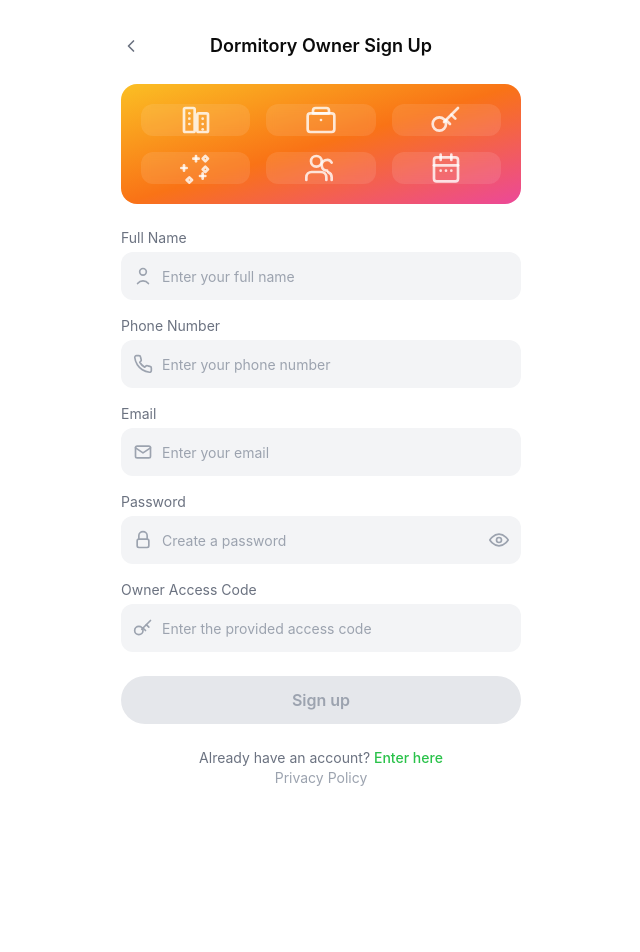
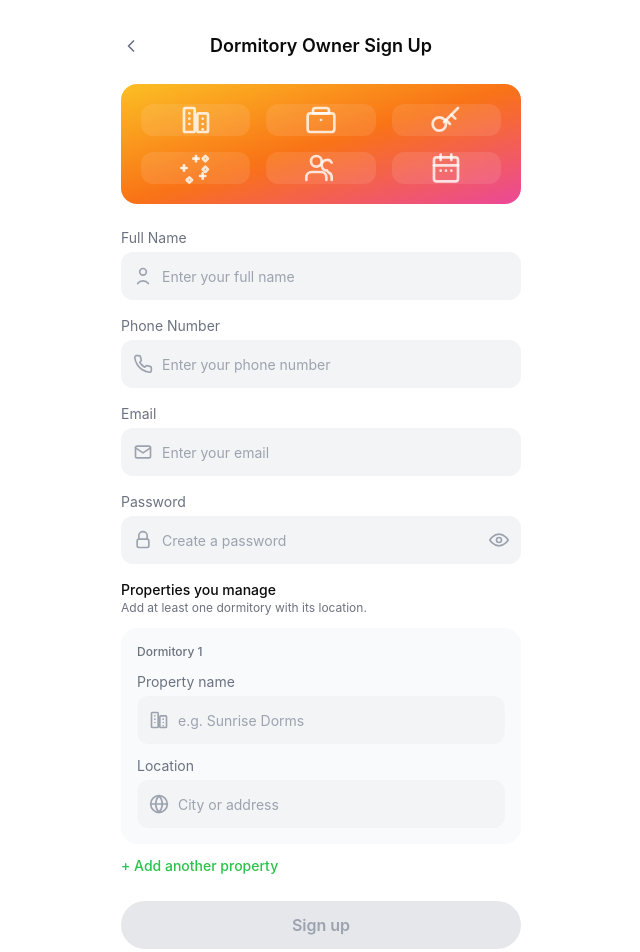
Before and after one commit to uniconnect-team/Uniconnect_frontend, a React (Vite) app: page /signup/owner in a window 1280 px wide. Shown: the top 952 px of the page, without its empty margins (319-959 px from the left). Before the commit the page ends 820 px from the top, so only its background shows below. Built offline with nearby package versions, Linux system fonts and the light colour scheme.

Commit message:
Update owner signup to capture properties

```diff
--- a/src/features/auth/pages/OwnerSignup.tsx
+++ b/src/features/auth/pages/OwnerSignup.tsx
@@ -7,13 +7,20 @@ import type { IconName } from "../../../components/Icon";
 import { ApiError, registerOwner } from "../../../lib/api";
 import { validateEmail, validateLength, validatePassword, validateRequired } from "../../../lib/validators";
 
+type PropertyFormState = {
+  name: string;
+  location: string;
+};
+
 export function OwnerSignup() {
   const navigate = useNavigate();
   const [fullName, setFullName] = useState("");
   const [phone, setPhone] = useState("");
   const [email, setEmail] = useState("");
   const [password, setPassword] = useState("");
-  const [accessCode, setAccessCode] = useState("");
+  const [properties, setProperties] = useState<PropertyFormState[]>([
+    { name: "", location: "" },
+  ]);
   const [showPassword, setShowPassword] = useState(false);
   const [errors, setErrors] = useState<Record<string, string | null>>({});
   const [submitting, setSubmitting] = useState(false);
@@ -25,16 +32,47 @@ export function OwnerSignup() {
     const trimmedFullName = fullName.trim();
     const trimmedPhone = phone.trim();
     const trimmedEmail = email.trim();
-    const trimmedAccessCode = accessCode.trim();
+    const trimmedProperties = properties.map(({ name, location }) => ({
+      name: name.trim(),
+      location: location.trim(),
+    }));
 
     const fullNameValid = trimmedFullName.length >= 1 && trimmedFullName.length <= 80;
     const phoneValid = trimmedPhone.length >= 6 && trimmedPhone.length <= 18;
     const emailValid = !validateEmail(trimmedEmail);
     const passwordValid = !validatePassword(password);
-    const accessCodeValid = trimmedAccessCode.length > 0;
+    const hasProperty = trimmedProperties.length > 0;
+    const propertiesValid =
+      hasProperty &&
+      trimmedProperties.every((property) => property.name.length > 0 && property.location.length > 0);
 
-    return fullNameValid && phoneValid && emailValid && passwordValid && accessCodeValid;
-  }, [fullName, phone, email, password, accessCode]);
+    return fullNameValid && phoneValid && emailValid && passwordValid && propertiesValid;
+  }, [fullName, phone, email, password, properties]);
+
+  function updateProperty(index: number, field: keyof PropertyFormState, value: string) {
+    setProperties((prev) => {
+      const next = [...prev];
+      next[index] = { ...next[index], [field]: value };
+      return next;
+    });
+  }
+
+  function addProperty() {
+    setProperties((prev) => [...prev, { name: "", location: "" }]);
+  }
+
+  function removeProperty(index: number) {
+    setProperties((prev) => prev.filter((_, propertyIndex) => propertyIndex !== index));
+    setErrors((prev) => {
+      const next = { ...prev };
+      Object.keys(next).forEach((key) => {
+        if (key.startsWith("propertyName-") || key.startsWith("propertyLocation-")) {
+          delete next[key];
+        }
+      });
+      return next;
+    });
+  }
 
   function handleSubmit(event: FormEvent<HTMLFormElement>) {
     event.preventDefault();
@@ -43,7 +81,10 @@ export function OwnerSignup() {
     const trimmedPhone = phone.trim();
     const trimmedEmail = email.trim();
     const normalizedEmail = trimmedEmail.toLowerCase();
-    const trimmedAccessCode = accessCode.trim();
+    const normalizedProperties = properties.map(({ name, location }) => ({
+      name: name.trim(),
+      location: location.trim(),
+    }));
 
     const fullNameError = validateLength(trimmedFullName, {
       min: 1,
@@ -57,20 +98,31 @@ export function OwnerSignup() {
     });
     const emailError = validateEmail(trimmedEmail);
     const passwordError = validatePassword(password ?? "");
-    const accessCodeError = validateRequired(trimmedAccessCode, "Access code is required");
+    const propertyErrors: Record<string, string | null> = {};
+    normalizedProperties.forEach((property, index) => {
+      propertyErrors[`propertyName-${index}`] = validateRequired(
+        property.name,
+        "Property name is required",
+      );
+      propertyErrors[`propertyLocation-${index}`] = validateRequired(
+        property.location,
+        "Location is required",
+      );
+    });
 
     const nextErrors = {
       fullName: fullNameError,
       phone: phoneError,
       email: emailError,
       password: passwordError,
-      accessCode: accessCodeError,
-    } as const;
+      ...propertyErrors,
+    } satisfies Record<string, string | null>;
 
     setErrors(nextErrors);
     setFormError(null);
 
-    if (fullNameError || phoneError || emailError || passwordError || accessCodeError) {
+    const hasErrors = Object.values(nextErrors).some(Boolean);
+    if (hasErrors) {
       return;
     }
 
@@ -81,7 +133,7 @@ export function OwnerSignup() {
       phone: trimmedPhone,
       email: normalizedEmail,
       password,
-      access_code: trimmedAccessCode,
+      properties: normalizedProperties,
     })
       .then(() => {
         navigate("/login/owner", {
@@ -172,16 +224,57 @@ export function OwnerSignup() {
           error={errors.password ?? passwordLiveError}
           autoComplete="new-password"
         />
-        <FormField
-          label="Owner Access Code"
-          name="accessCode"
-          placeholder="Enter the provided access code"
-          value={accessCode}
-          onChange={(event) => setAccessCode(event.target.value)}
-          iconLeft={<Icon name="key" />}
-          error={errors.accessCode}
-          autoComplete="off"
-        />
+        <div className="space-y-3">
+          <div>
+            <h2 className="text-sm font-medium text-[color:var(--ink)]">Properties you manage</h2>
+            <p className="text-xs text-gray-500">Add at least one dormitory with its location.</p>
+          </div>
+          <div className="space-y-4">
+            {properties.map((property, index) => (
+              <div key={index} className="rounded-2xl bg-gray-50 p-4 space-y-3">
+                <div className="flex items-center justify-between text-xs text-gray-500">
+                  <span className="font-medium text-[color:var(--ink-light)]">Dormitory {index + 1}</span>
+                  {properties.length > 1 ? (
+                    <button
+                      type="button"
+                      onClick={() => removeProperty(index)}
+                      className="text-[color:var(--ink-light)] hover:text-red-500 font-medium"
+                    >
+                      Remove
+                    </button>
+                  ) : null}
+                </div>
+                <FormField
+                  label="Property name"
+                  name={`property-name-${index}`}
+                  placeholder="e.g. Sunrise Dorms"
+                  value={property.name}
+                  onChange={(event) => updateProperty(index, "name", event.target.value)}
+                  iconLeft={<Icon name="building" />}
+                  error={errors[`propertyName-${index}`] ?? null}
+                  autoComplete="off"
+                />
+                <FormField
+                  label="Location"
+                  name={`property-location-${index}`}
+                  placeholder="City or address"
+                  value={property.location}
+                  onChange={(event) => updateProperty(index, "location", event.target.value)}
+                  iconLeft={<Icon name="globe" />}
+                  error={errors[`propertyLocation-${index}`] ?? null}
+                  autoComplete="off"
+                />
+              </div>
+            ))}
+          </div>
+          <button
+            type="button"
+            onClick={addProperty}
+            className="text-sm font-medium text-[color:var(--brand)] hover:underline"
+          >
+            + Add another property
+          </button>
+        </div>
       </div>
 
       {formError ? <FeedbackMessage variant="error" message={formError} /> : null}
--- a/src/lib/types.ts
+++ b/src/lib/types.ts
@@ -15,7 +15,10 @@ export type OwnerRegisterBody = {
   phone: string;
   email: string;
   password: string;
-  access_code: string;
+  properties: {
+    name: string;
+    location: string;
+  }[];
 };
 
 export type LoginBody = {
```
